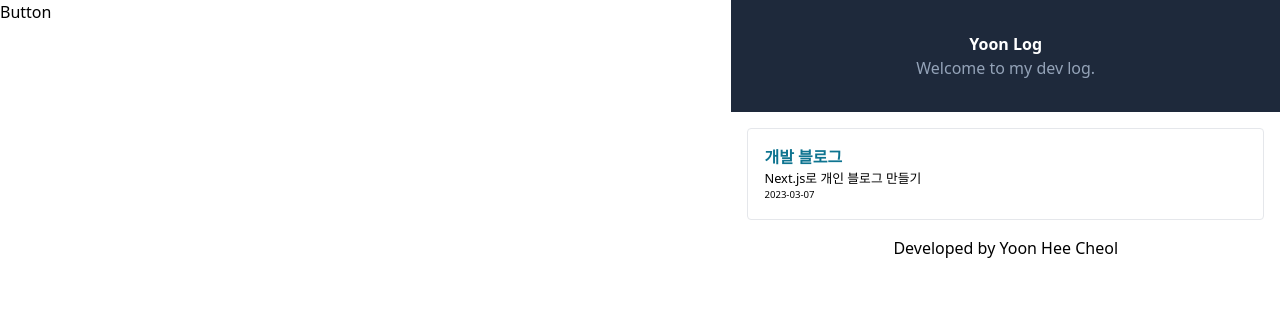
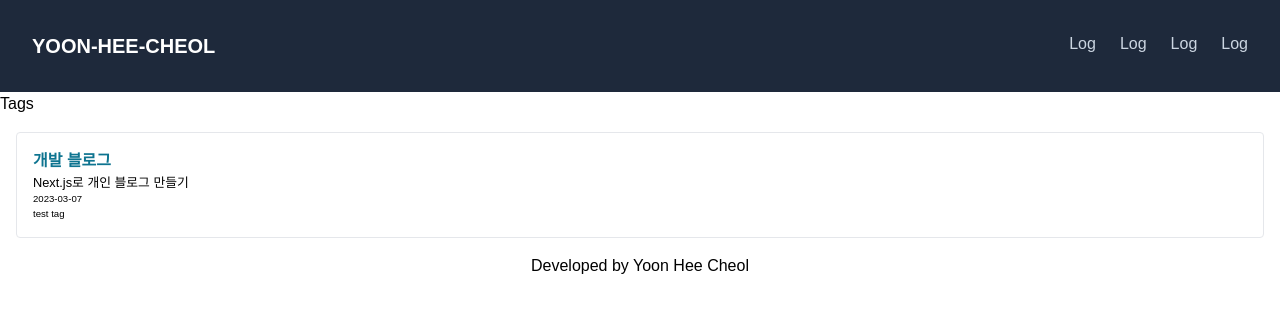
Before and after one commit to YOONHEECHEOL/log, a Next.js app: page / in a window 1280 px wide. Shown: the top 312 px of the page. Built offline with nearby package versions, Linux system fonts and the light colour scheme.

Commit message:
tags 작업

```diff
--- a/app/head.tsx
+++ b/app/head.tsx
@@ -9,7 +9,7 @@ const Head = () => {
 
                 <meta name='description' content='' />
                 <meta name='author' content='YOON HEE CHEOL' />
-                <meta name='keywords' content='FrontEnd Front front Developer 개발 프론트엔드 개발자 React Javascript Next js JS' />
+                <meta name='keywords' content='FrontEnd Front front Developer 개발 프론트엔드 개발자 윤희철 React Javascript Next js JS' />
 
                 <meta property="og:type" content="website" />
                 <meta property="og:url" content="https://yoon-hee-cheol.xyz" />
@@ -21,6 +21,12 @@ const Head = () => {
                 {/* <!-- 다음의 태그는 필수는 아니지만, 포함하는 것을 추천함 --> */}
                 <meta property="og:image:width" content="1200" />
                 <meta property="og:image:height" content="630" />
+
+                {/* font */}
+                <link rel="preconnect" href="https://fonts.googleapis.com" />
+                <link rel="preconnect" href="https://fonts.gstatic.com" crossOrigin='' />
+                <link href="https://fonts.googleapis.com/css2?family=Noto+Sans+KR:wght@100;400;700;900&display=swap" rel="stylesheet" />
+
                 <Analytics />
             </>
         )
--- a/app/layout.tsx
+++ b/app/layout.tsx
@@ -2,6 +2,7 @@ import Lnb from '@/components/Lnb'
 import '../styles/globals.css'
 import Footer from './layout/Footer'
 import Header from './layout/Header'
+import Tags from './layout/Tags'
 
 export default function RootLayout({
   children,
@@ -12,6 +13,7 @@ export default function RootLayout({
     // render layout
     const header = <Header />
     const footer = <Footer />
+    const tags = <Tags />
 
     return (
         <html lang="en">
@@ -19,16 +21,10 @@ export default function RootLayout({
             <body>
                 <div className="container-sm mx-auto max-w-2x1">
                     <div className='flex flex-auto justify-around columns-2'>
-                        {/* <div className={`w-full ${isFold ? '' : 'md:w-1/4'}`}>
-                            <button onClick={() => {
-                                setIsFold(!isFold)d
-                                console.log(isFold)
-                                }}>fold</button>
-
-                        </div> */}
-                        <Lnb />
-                        <div className={`w-full md:w-3/4`}>
+                        {/* <Lnb /> */}
+                        <div className={`w-full`}>
                             {header}
+                            {tags}
                             {children}
                             {footer}
                         </div>
--- a/app/layout/Header.tsx
+++ b/app/layout/Header.tsx
@@ -3,10 +3,15 @@ import * as React from 'react';
 
 const Header = () => {
     return (
-        <header>
-            <div className="text-center bg-slate-800 p-8 mb-4">
-                <Link href={'/'}><h1 className="text-3x1 font-bold text-white">Yoon Log</h1></Link>
-                <p className="text-slate-400">Welcome to my dev log.</p>
+        <header className='flex justify-between bg-slate-800 p-8'>
+            <div className="text-center">
+                <Link href={'/'}><h1 className="text-3x1 font-bold text-white text-xl">YOON-HEE-CHEOL</h1></Link>
+            </div>
+            <div className='text-center text-slate-300 text-base '>
+                <Link href={'/'}>Log</Link>
+                <Link href={'/'} className='ml-6'>Log</Link>
+                <Link href={'/'} className='ml-6'>Log</Link>
+                <Link href={'/'} className='ml-6'>Log</Link>
             </div>
         </header>
         )
--- /dev/null
+++ b/app/layout/Tags.tsx
@@ -0,0 +1,8 @@
+const Tags = () => {
+
+    return (
+        <div>Tags</div>
+    )
+}
+
+export default Tags;
--- a/app/utils/PostMetaData.ts
+++ b/app/utils/PostMetaData.ts
@@ -2,6 +2,7 @@ export interface PostMetaData {
     title: string,
     date: string,
     subtitle: string,
+    tag: string,
     year: string,
     slug: string,
 }
--- a/app/utils/getPostMetaData.ts
+++ b/app/utils/getPostMetaData.ts
@@ -22,6 +22,7 @@ const getPostMetaData = (): PostMetaData[] => {
             title: matterResult?.data?.title,
             date: matterResult?.data?.date,
             subtitle: matterResult?.data?.subtitle,
+            tag: matterResult?.data.tag,
             year: YEAR,
             slug: SLUG
         }
--- a/components/PostPreview.tsx
+++ b/components/PostPreview.tsx
@@ -9,6 +9,7 @@ const PostPreview = (props: PostMetaData) => {
                     <h2 className="text-cyan-700 font-bold">{props.title}</h2>
                     <p className="text-[0.8rem]">{props.subtitle}</p>
                     <p className="text-[0.6rem]">{props.date}</p>
+                    <p className="text-[0.6rem]">{props.tag}</p>
                 </div>
             </Link>
         )
--- a/posts/2023/0307.md
+++ b/posts/2023/0307.md
@@ -2,6 +2,7 @@
 title: "개발 블로그"
 subtitle: "Next.js로 개인 블로그 만들기"
 date: "2023-03-07"
+tag: "test tag"
 ---
 
 ## 해당 블로그는 저의 개발 관련 기록을 작성하기 위한 블로그 입니다.
--- a/styles/globals.css
+++ b/styles/globals.css
@@ -1,3 +1,5 @@
 @tailwind base;
 @tailwind components;
 @tailwind utilities;
+
+* { font-family: 'Noto Sans KR', sans-serif; }
```
